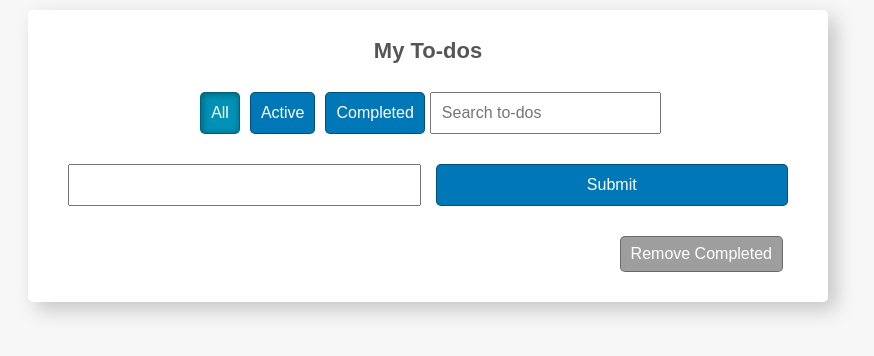
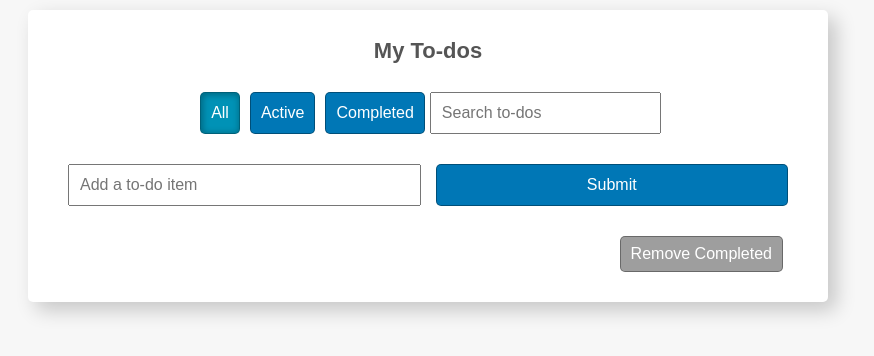
Before and after one commit to colin-macrae/to-do-app, a React (Vite) app: page / in a window 1280 px wide. Shown: the top 356 px of the page, without its empty margins (212-1086 px from the left). Built offline with nearby package versions, Linux system fonts and the light colour scheme.

Commit message:
search field converted to react hook form

```diff
--- a/src/Home.jsx
+++ b/src/Home.jsx
@@ -63,10 +63,10 @@ export default function Home() {
           </button>
           <form>
             <input
-              // Added a unique "search-input" class instead of using "text-input-box" due to .blur() method conflicts.  Only one input field blurs when .blur() is used and two input fields have the same class.
+              {...register("new-entry-input", {
+                required: "This field is required",
+              })}
               className="search-input"
-              type="text"
-              name="search"
               placeholder="Search to-dos"
               value={itemSearch}
               onChange={(e) => setItemSearch(e.target.value)}
@@ -91,6 +91,8 @@ export default function Home() {
             {...register("new-entry-input", {
               required: "This field is required",
             })}
+            placeholder="Add a to-do item"
+            autoComplete="off"
           />
           {errors["new-entry-input"] && (
             <p className="input-error-msg">
```
